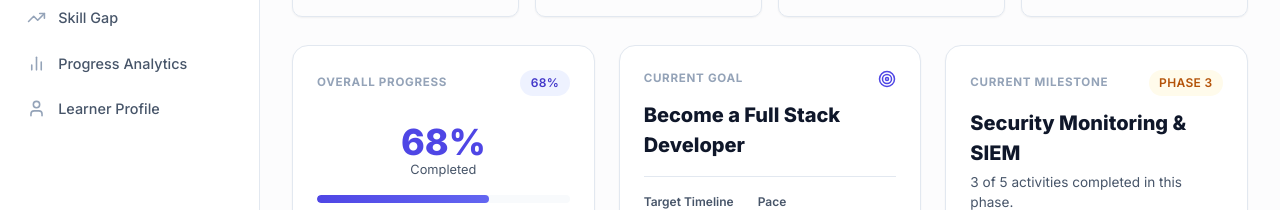
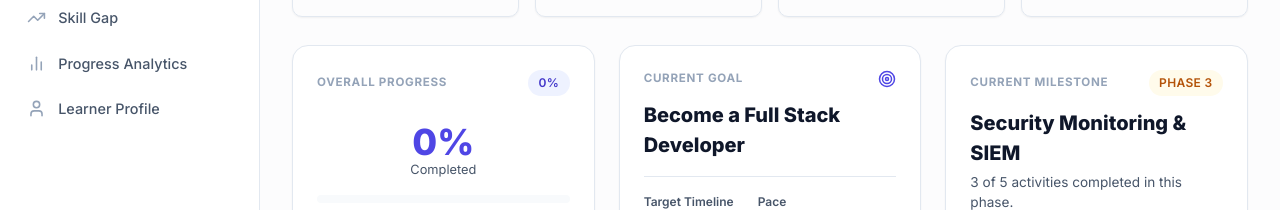
Before and after one commit to sahilgautam05/AI-Powered-Personalized-Learning-Path-Recommender, a React (Vite) app in the folder frontend/: page / in a window 1280 px wide. Both pictures are taken after a click on the button "View Live Demo Dashboard". Shown: the part 306-516 px from the top of the page. Built offline with nearby package versions, Linux system fonts and the light colour scheme; no server answers.

Commit message:
Fix Dashboard overall progress display to use dynamic acquired skill ratio instead of falsy || 68 fallback

```diff
--- a/frontend/src/pages/Dashboard.jsx
+++ b/frontend/src/pages/Dashboard.jsx
@@ -3,10 +3,39 @@ import { Target, Award, ArrowRight, Play, CheckCircle2, AlertTriangle, Sparkles,
 import RecommendationCard from '../components/RecommendationCard';
 import './Dashboard.css';
 
-export default function Dashboard({ profile, learningPath, recommendations, onNavigate, onOpenResource }) {
+export default function Dashboard({ profile, learningPath, recommendations, onNavigate, onOpenResource, completedResourceIds = new Set() }) {
   const userGoal = profile?.goal || 'Cybersecurity Analyst';
   const userName = profile?.name || 'Sahil';
-  const overallProgress = learningPath?.overall_progress || 68;
+
+  const GOAL_REQUIREMENTS_MAP = {
+    'Cybersecurity Analyst': { 'Networking': 95, 'Linux': 80, 'SIEM': 85, 'Incident Response': 85, 'Python': 75, 'SQL': 70 },
+    'Data Scientist': { 'Python': 95, 'SQL': 90, 'Machine Learning': 90, 'Statistics': 85, 'Data Visualization': 80, 'Deep Learning': 75 },
+    'Full Stack Developer': { 'JavaScript': 90, 'React': 90, 'Node.js': 85, 'Python': 80, 'SQL': 80, 'HTML/CSS': 90 },
+    'Learn AI/ML & Prompt Engineering': { 'Python': 95, 'PyTorch/TensorFlow': 90, 'Machine Learning': 90, 'LLMs & RAG': 90, 'Prompt Engineering': 85 },
+    'Prepare for Technical Placements': { 'Data Structures & Algorithms': 95, 'System Design': 85, 'Java': 85, 'C++': 85, 'SQL': 80 },
+    'Build an AI Startup': { 'Python': 90, 'LLMs & RAG': 90, 'Full Stack Architecture': 85, 'System Design': 85, 'DevOps & Cloud': 80 },
+    'Learn Coding & Game Development (Ages 10-16)': { 'Block Coding & Logic': 90, 'Python': 80, 'Game Dev (Scratch/Unity)': 85, 'Problem Solving & Critical Thinking': 85 },
+    'Cloud & DevOps Engineering (Ages 25-50)': { 'DevOps & Docker': 95, 'Cloud (AWS/Azure)': 90, 'Linux': 85, 'System Design': 85, 'Python': 80 },
+    'Project Management & Technical Leadership (Ages 25-50)': { 'Leadership & Team Management': 95, 'Project & Agile Management (Scrum)': 95, 'Product Strategy & Business Analysis': 90, 'Technical Communication': 90 }
+  };
+
+  const getDynamicOverallProgress = () => {
+    if (learningPath?.overall_progress !== undefined && learningPath?.overall_progress !== null) {
+      return learningPath.overall_progress;
+    }
+    const reqs = GOAL_REQUIREMENTS_MAP[userGoal] || GOAL_REQUIREMENTS_MAP['Cybersecurity Analyst'];
+    let totalReq = 0;
+    let totalAcquired = 0;
+    Object.entries(reqs).forEach(([sName, targetVal]) => {
+      totalReq += targetVal;
+      const currLevel = profile?.existing_skills?.[sName] || 0;
+      totalAcquired += Math.min(currLevel, targetVal);
+    });
+    const pct = Math.round((totalAcquired / Math.max(1, totalReq)) * 100);
+    return Math.min(100, Math.max(0, pct));
+  };
+
+  const overallProgress = getDynamicOverallProgress();
   const currentMilestone = learningPath?.current_milestone || 'Security Monitoring & SIEM';
 
   const nextRecommendation = recommendations && recommendations.length > 0 ? recommendations[0] : {
@@ -20,18 +49,6 @@ export default function Dashboard({ profile, learningPath, recommendations, onNa
     prerequisites: ["Linux", "Networking"],
     match_score: 95,
     why_recommended: "Recommended because it addresses your current SIEM skill gap (40% vs target 85%) and follows your completed security fundamentals module."
-  };
-
-  const GOAL_REQUIREMENTS_MAP = {
-    'Cybersecurity Analyst': { 'Networking': 95, 'Linux': 80, 'SIEM': 85, 'Incident Response': 85, 'Python': 75, 'SQL': 70 },
-    'Data Scientist': { 'Python': 95, 'SQL': 90, 'Machine Learning': 90, 'Statistics': 85, 'Data Visualization': 80, 'Deep Learning': 75 },
-    'Full Stack Developer': { 'JavaScript': 90, 'React': 90, 'Node.js': 85, 'Python': 80, 'SQL': 80, 'HTML/CSS': 90 },
-    'Learn AI/ML & Prompt Engineering': { 'Python': 95, 'PyTorch/TensorFlow': 90, 'Machine Learning': 90, 'LLMs & RAG': 90, 'Prompt Engineering': 85 },
-    'Prepare for Technical Placements': { 'Data Structures & Algorithms': 95, 'System Design': 85, 'Java': 85, 'C++': 85, 'SQL': 80 },
-    'Build an AI Startup': { 'Python': 90, 'LLMs & RAG': 90, 'Full Stack Architecture': 85, 'System Design': 85, 'DevOps & Cloud': 80 },
-    'Learn Coding & Game Development (Ages 10-16)': { 'Block Coding & Logic': 90, 'Python': 80, 'Game Dev (Scratch/Unity)': 85, 'Problem Solving & Critical Thinking': 85 },
-    'Cloud & DevOps Engineering (Ages 25-50)': { 'DevOps & Docker': 95, 'Cloud (AWS/Azure)': 90, 'Linux': 85, 'System Design': 85, 'Python': 80 },
-    'Project Management & Technical Leadership (Ages 25-50)': { 'Leadership & Team Management': 95, 'Project & Agile Management (Scrum)': 95, 'Product Strategy & Business Analysis': 90, 'Technical Communication': 90 }
   };
 
   const getGoalSkillBars = () => {
```
Also changed, not shown: 3 other files (tests, documents, lock files or other folders).
